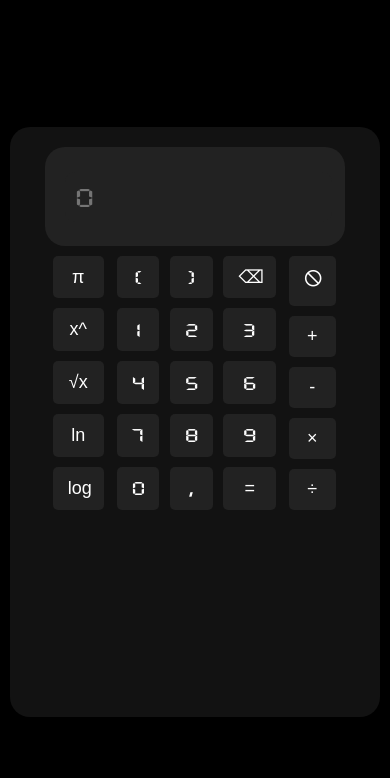
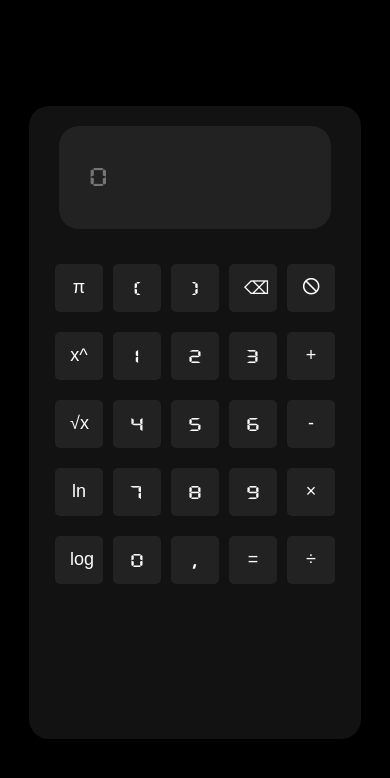
Before and after one commit to andrea-chirillano/Calculator, an Angular app: page / in a window 390 px wide. Shown: the top 778 px of the page. Built offline with nearby package versions, Linux system fonts and the light colour scheme.

Commit message:
Fix: calculator size

```diff
--- a/src/app/components/calculator/calculator.component.css
+++ b/src/app/components/calculator/calculator.component.css
@@ -21,16 +21,43 @@
   flex-direction: column;
   align-items: center;
   background-color: rgb(18, 18, 18);
-  height: 62vh;
-  width: 30vw;
+  height: 80vh;
+  width: 25vw;
   margin: 0;
   border-radius: 20px;
 }
 
 @media screen and (max-width: 1075px) {
   .calculator {
-    height: 70vh;
-    width: 95vw;
+    height: 75vh;
+    width:85vw;
+  }
+}
+
+@media screen and (max-width: 1075px) {
+  .digits {
+    display: flex;
+    flex-direction: row;
+    justify-content: center;
+    width: 70%;
+    position: relative;
+    top: -100px;
+  }
+}
+
+@media screen and (max-width: 1075px) {
+  .digit-button, .digit-button-text {
+    background-color: rgb(34, 34, 34);
+    width: 80%;
+    height: 80%;
+    color: white;
+    border: none;
+    border-radius: 5px;
+    padding: 10px 15px;
+    margin: 5px;
+    cursor: pointer;
+    font-size: 18px;
+    transition: background-color 0.3s;
   }
 }
 
@@ -63,7 +90,9 @@
   display: flex;
   flex-direction: row;
   justify-content: center;
-  width: 70%;
+  width: 80%;
+  top: 20px;
+  position: relative;
 }
 
 .digit-column {
@@ -73,13 +102,13 @@
 
 .digit-button, .digit-button-text {
   background-color: rgb(34, 34, 34);
-  width: 80%;
-  height: 80%;
+  width: 48px;
+  height: 48px;
   color: white;
   border: none;
   border-radius: 5px;
   padding: 10px 15px;
-  margin: 5px;
+  margin: 10px 5px;
   cursor: pointer;
   font-size: 18px;
   transition: background-color 0.3s;
@@ -89,6 +118,6 @@
   font-family: "DigifaceWide", sans-serif
 }
 
-.digit-button:hover, .operator-button:hover, .digit-button-text:hover {
+.digit-button:hover, .digit-button-text:hover {
   background-color: rgb(53, 53, 53);
 }
```
Also changed, not shown: 1 other file (tests, documents, lock files or other folders).
